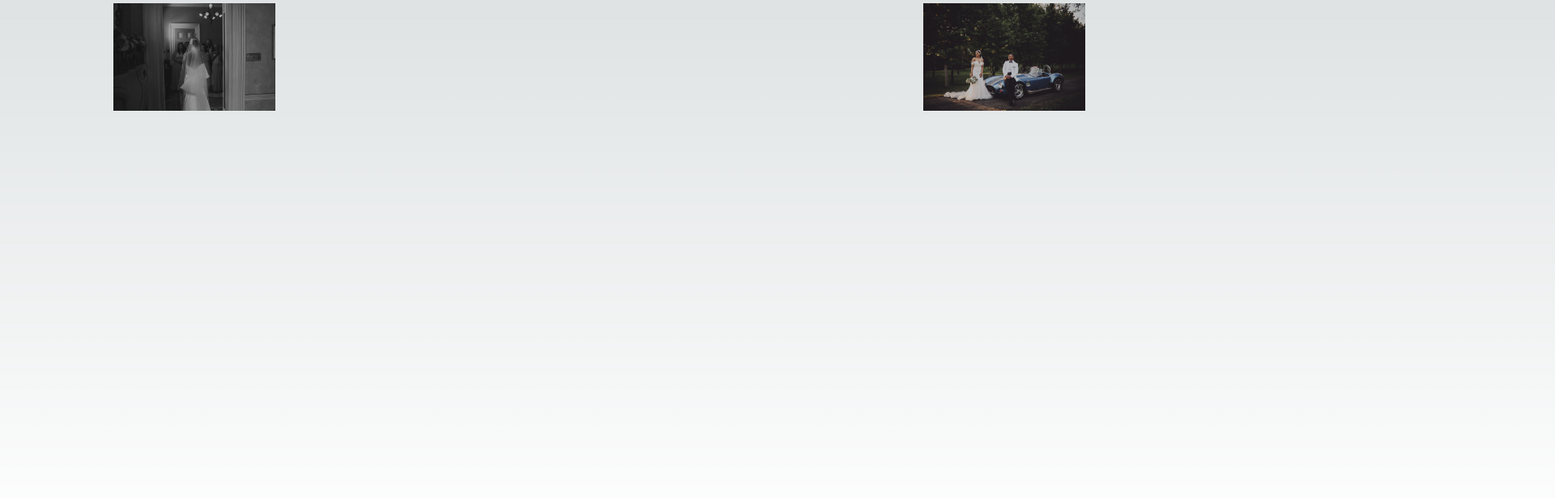
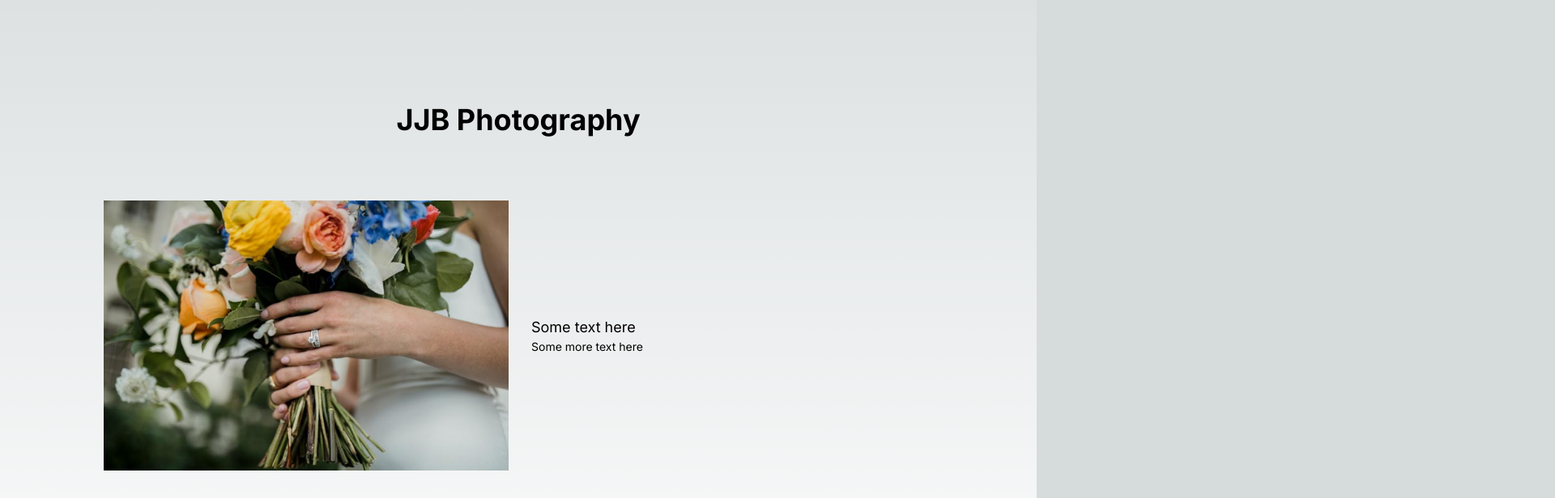
Before and after one commit to sramalho94/jjbphotography, a Next.js app: page / in a window 1280 px wide. Shown: the part 180-796 px from the top of the page at 81% size, 1920 px wide, since content can reach past the window. Built offline with nearby package versions, Linux system fonts and the light colour scheme.

Commit message:
f-carousel

```diff
--- a/components/Landing.jsx
+++ b/components/Landing.jsx
@@ -19,29 +19,80 @@ const Landing = () => {
     duration: 4000,
     slidesPerView: 1,
     mode: 'snap',
-    autoplay: true
+    autoplay: true,
+    breakpoints: {
+        '(max-width: 640px)': {
+          slidesPerView: 1,
+          mode: 'free-snap',
+          spacing: 15,
+          centered: false,
+        },
+  },
+},[
+    (slider) => {
+      let timeout
+      let mouseOver = false
+      function clearNextTimeout() {
+        clearTimeout(timeout)
+      }
+      function nextTimeout() {
+        clearTimeout(timeout)
+        if (mouseOver) return
+        timeout = setTimeout(() => {
+          slider.next()
+        }, 3500)
+      }
+      slider.on("created", () => {
+        slider.container.addEventListener("mouseover", () => {
+          mouseOver = true
+          clearNextTimeout()
         })
+        slider.container.addEventListener("mouseout", () => {
+          mouseOver = false
+          nextTimeout()
+        })
+        nextTimeout()
+      })
+      slider.on("dragStarted", clearNextTimeout)
+      slider.on("animationEnded", nextTimeout)
+      slider.on("updated", nextTimeout)
+    },
+  ]
+  )
+
 
   return (
-    <div>
-      <div>
-        <h1>JJB Photography</h1>
+    <div className="flex flex-col items-center justify-center min-h-screen">
+      <div className="mb-20" style={{marginTop:"-50px"}}>
+        <h1 className="text-4xl font-bold mb-30">JJB Photography</h1>
       </div>
 
-      <div ref={sliderRef} className="keen-slider">
+      <div className="mx-auto w-full max-w-screen-lg">
+        <div ref={sliderRef} className="keen-slider keen-slider__center ">
           {images.map((image, index) => (
-          <div key={index} className="keen-slider__slide ">
+            <div key={index} className="keen-slider__slide">
+              <div className="flex flex-row items-center justify-center">
+                <div className="w-1/2">
                   <Image
                     src={image}
                     alt={`gallery-image-${index}`}
-              width={200}
-              height={200}
+                    width={500}
+                    height={500}
                   />
                 </div>
+                <div className="w-1/2 px-4">
+                  <p className="text-lg">Some text here</p>
+                  <p className="text-sm">Some more text here</p>
+                </div>
+              </div>
+            </div>
           ))}
+        </div>
       </div>
     </div>
   )
 }
 
+
+
 export default Landing
```
Lines whose indentation alone changed are shown as unchanged.
